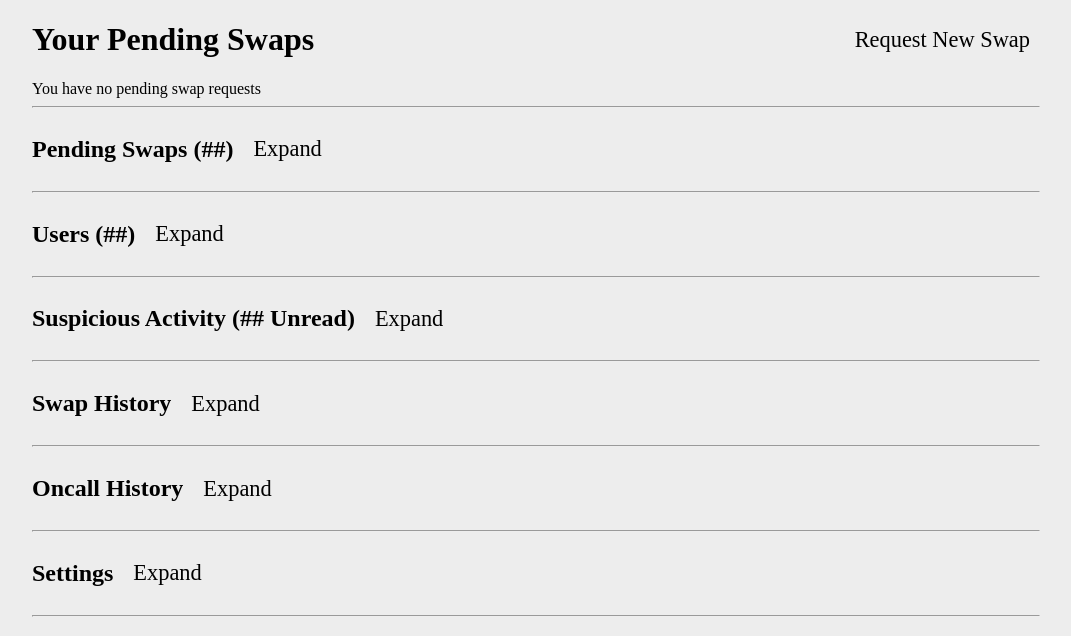
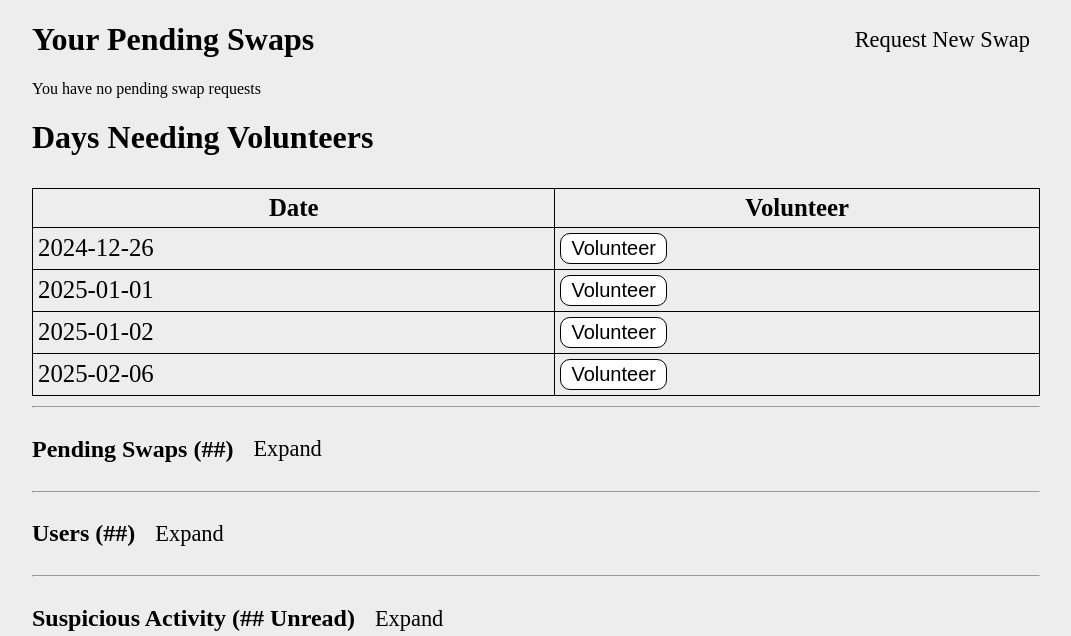
Before and after one commit to Guthib-Programmer/MHC_Scheduler, a Flask app: page /account in a window 1280 px wide. Shown: the part 56-692 px from the top of the page, without its empty margins (104-1175 px from the left). Run offline with Flask 3, Linux system fonts and the light colour scheme; the visitor is signed in with stand-in values (Sample User, id 1); data comes from the database, SQL or seed files in the repository; both versions use the stored data as it was after the commit.

Commit message:
users can volunteer for days, and minor bug fixes

```diff
--- a/app.py
+++ b/app.py
@@ -26,11 +26,9 @@ scheduler = APScheduler()
 scheduler.init_app(app)
 scheduler.start()
 
-# TODO: View user details on admin page
-
 # TODO: User friendly swap requests
 
-# TODO: Able to volunteer for holidays
+# TODO: Prevent crisis when the person in not active
 
 @scheduler.task('cron', id='assignOncall', week='*', day_of_week="mon", hour=9, minute=0)
 def assignOncall():
@@ -482,6 +480,12 @@ def account():
                 with open(SETTINGS_FILE, 'w') as file:
                     file.write(json_object)
                 return redirect("./account")
+            elif request.form.get("volunteer"):
+                dayId = request.form.get("id")
+                cur.execute("UPDATE days SET person_id = ? WHERE id = ?", (personId, dayId))
+                con.commit()
+                con.close()
+                return redirect("./account")
 
             return "Something went wrong, unknown post request"
         else:
@@ -504,10 +508,13 @@ def account():
                     return render_template("swap.html", days=daysData, controlText="Swap", controlLink="./account")
 
             # Get information of all pending swaps user has to approve
-            print(personId)
             cur.execute("SELECT requests.id, requests.crisis, d1.date AS day1Name, d2.date AS day2Name, people.name FROM requests JOIN days d1 ON requests.day1 = d1.id JOIN days d2 ON requests.day2 = d2.id JOIN people ON d1.person_id = people.id WHERE requests.day2 IN (SELECT id FROM days WHERE person_id = ? OR crisis_id = ?) AND (approved IS NULL OR approved NOT IN (1,2));", (personId, personId))
             rows = cur.fetchall()
             daysData = [dict(row) for row in rows]
+
+            cur.execute("SELECT * FROM days WHERE person_id = -1")
+            rows = cur.fetchall()
+            volunteerDays = [dict(row) for row in rows]
 
             if adminPerms == 1:
                 # Get information for extra tables on admin page
@@ -516,13 +523,13 @@ def account():
                     rows = cur.fetchall()
                     pendingData = [dict(row) for row in rows]
                     con.close()
-                    return render_template('admin.html', days=daysData, pendingSwaps=pendingData)
+                    return render_template('admin.html', days=daysData, pendingSwaps=pendingData, volunteerDays=volunteerDays)
                 elif request.args.get("suspicious"):
                     cur.execute("SELECT suspicious.type, suspicious.details, suspicious.timestamp, people.name FROM suspicious LEFT JOIN people ON suspicious.person_id = people.id ORDER BY suspicious.id DESC LIMIT 25;")
                     rows = cur.fetchall()
                     suspiciousData = [dict(row) for row in rows]
                     con.close()
-                    return render_template('admin.html', days=daysData, suspicious=suspiciousData)
+                    return render_template('admin.html', days=daysData, suspicious=suspiciousData, volunteerDays=volunteerDays)
                 elif request.args.get("swapHistory"):
                     cur.execute("""SELECT requests.crisis, d1.date AS day1Name, d2.date AS day2Name, people.name, requests.approved, requests.timestamp, p1.name AS name2, p2.name AS name3
                                     FROM requests
@@ -535,19 +542,19 @@ def account():
                     rows = cur.fetchall()
                     swapHistory = [dict(row) for row in rows]
                     con.close()
-                    return render_template('admin.html', days=daysData, swapHistory=swapHistory)
+                    return render_template('admin.html', days=daysData, swapHistory=swapHistory, volunteerDays=volunteerDays)
                 elif request.args.get("oncallHistory"):
                     cur.execute("SELECT days.date, p1.name AS person1, p2.name AS person2 FROM days JOIN people p1 ON days.person_id = p1.id JOIN people p2 ON days.crisis_id = p2.id WHERE completed = 1 ORDER BY days.id DESC LIMIT 25;")
                     rows = cur.fetchall()
                     oncallHistory = [dict(row) for row in rows]
                     con.close()
-                    return render_template('admin.html', days=daysData, oncallHistory=oncallHistory)
+                    return render_template('admin.html', days=daysData, oncallHistory=oncallHistory, volunteerDays=volunteerDays)
                 elif request.args.get("users"):
                     cur.execute("SELECT * FROM people ORDER BY admin DESC;")
                     rows = cur.fetchall()
                     userData = [dict(row) for row in rows]
                     con.close()
-                    return render_template('admin.html', days=daysData, users=userData)
+                    return render_template('admin.html', days=daysData, users=userData, volunteerDays=volunteerDays)
                 elif request.args.get("settings"):
                     settings = {"weeks": 0}
                     if os.path.isfile(SETTINGS_FILE):
@@ -555,13 +562,13 @@ def account():
                             data = json.load(file)
                         settings = data
 
-                    return render_template("admin.html", days=daysData, settings=settings)
+                    return render_template("admin.html", days=daysData, settings=settings, volunteerDays=volunteerDays)
 
                 con.close()
-                return render_template('admin.html', days=daysData)
+                return render_template('admin.html', days=daysData, volunteerDays=volunteerDays)
             else:
                 con.close()
-                return render_template('user.html', days=daysData)
+                return render_template('user.html', days=daysData, volunteerDays=volunteerDays)
     else:
         return redirect("/")
 
--- a/templates/admin.html
+++ b/templates/admin.html
@@ -51,6 +51,29 @@
     </table>
     {% else %}
     You have no pending swap requests
+    {% endif %}
+    <div class="userSubnav">
+        <h1>Days Needing Volunteers</h1>
+    </div>
+    {% if volunteerDays|length > 0 %}
+    <table>
+        <tr>
+            <th>Date</th>
+            <th>Volunteer</th>
+        </tr>
+        {% for volunteerDay in volunteerDays %}
+        <tr>
+            <td>{{ volunteerDay['date'] }}</td>
+            <form action="#" method="post">
+                <input type="hidden" name="id" value="{{ volunteerDay['id'] }}">
+                <td><input type="submit" value="Volunteer" name="volunteer"></td>
+            </form>
+
+        </tr>
+        {% endfor %}
+    </table>
+    {% else %}
+    There are no days you can volunteer for
     {% endif %}
 </main>
 
@@ -115,7 +138,6 @@
             <th>Phone Number</th>
             <th>Oncall Weight</th>
             <th>Admin</th>
-            <th>Details</th>
             <th>Edit</th>
         </tr>
         {% for user in users %}
@@ -129,7 +151,6 @@
             {% else %}
             <td>User</td>
             {% endif %}
-            <td><a href="./userdetails?id={{ user['id'] }}">Details</a></td>
             <td><a href="./editUser?id={{ user['id'] }}">Edit</a></td>
         </tr>
         {% endfor %}
```
Also changed, not shown: templates/user.html (+28 -1 lines), main.db.
